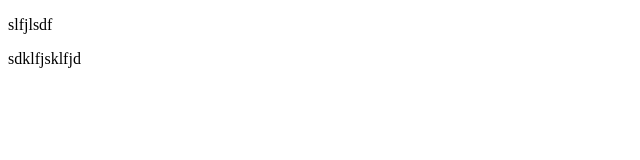
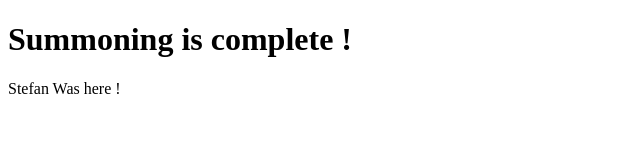
Before and after one commit to sachin6699/git-practice, a plain HTML site: page index.html in a window 1280 px wide. Shown: the whole page, without its empty margins (0-640 px from the left). Drawn offline with Linux system fonts and the light colour scheme.

Commit message:
Stefan Was Here xD

```diff
--- a/index.html
+++ b/index.html
@@ -5,8 +5,8 @@
     <meta name="viewport" content="width=device-width, initial-scale=1.0">
     <title>Document 11111</title>
 </head>
-<p>slfjlsdf</p>
 <body>
-    <p>sdklfjsklfjd</p>
+    <h1>Summoning is complete !</h1>
+    <p>Stefan Was here !</p>
 </body>
 </html>
```
